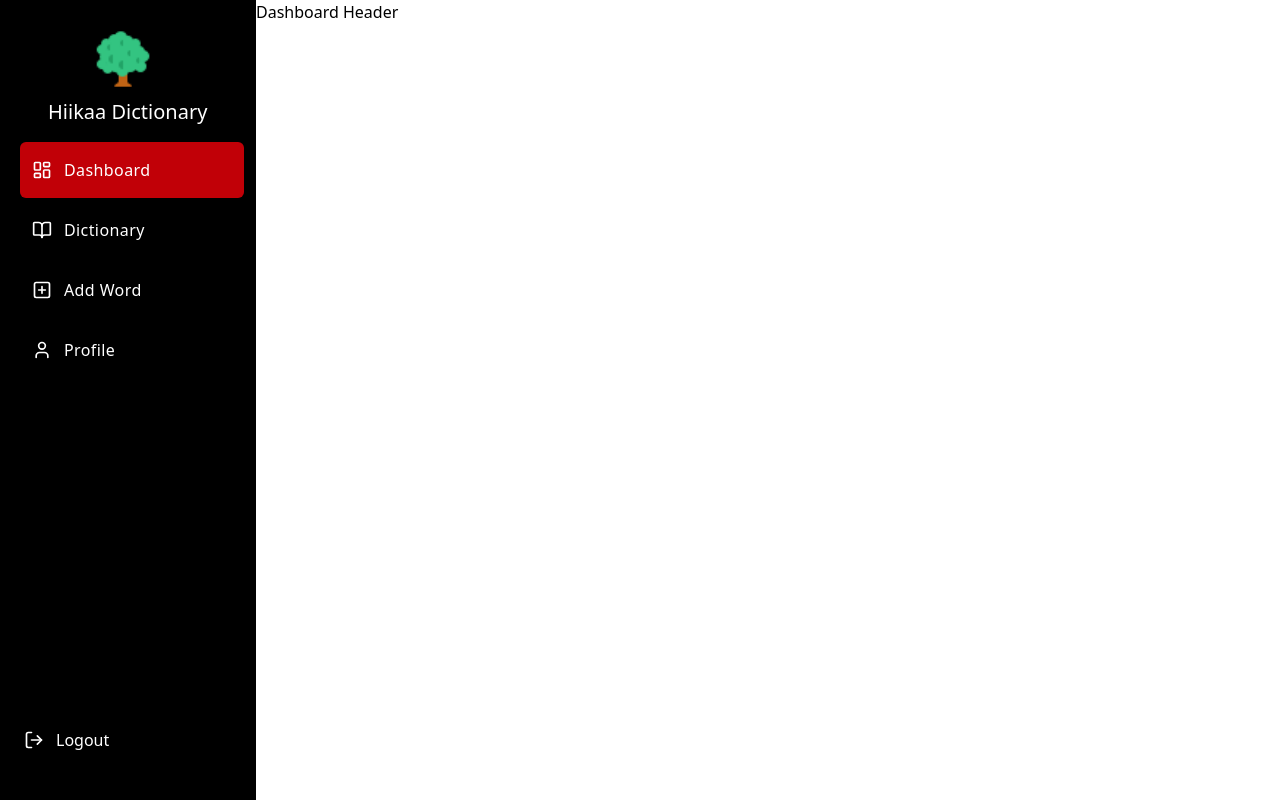
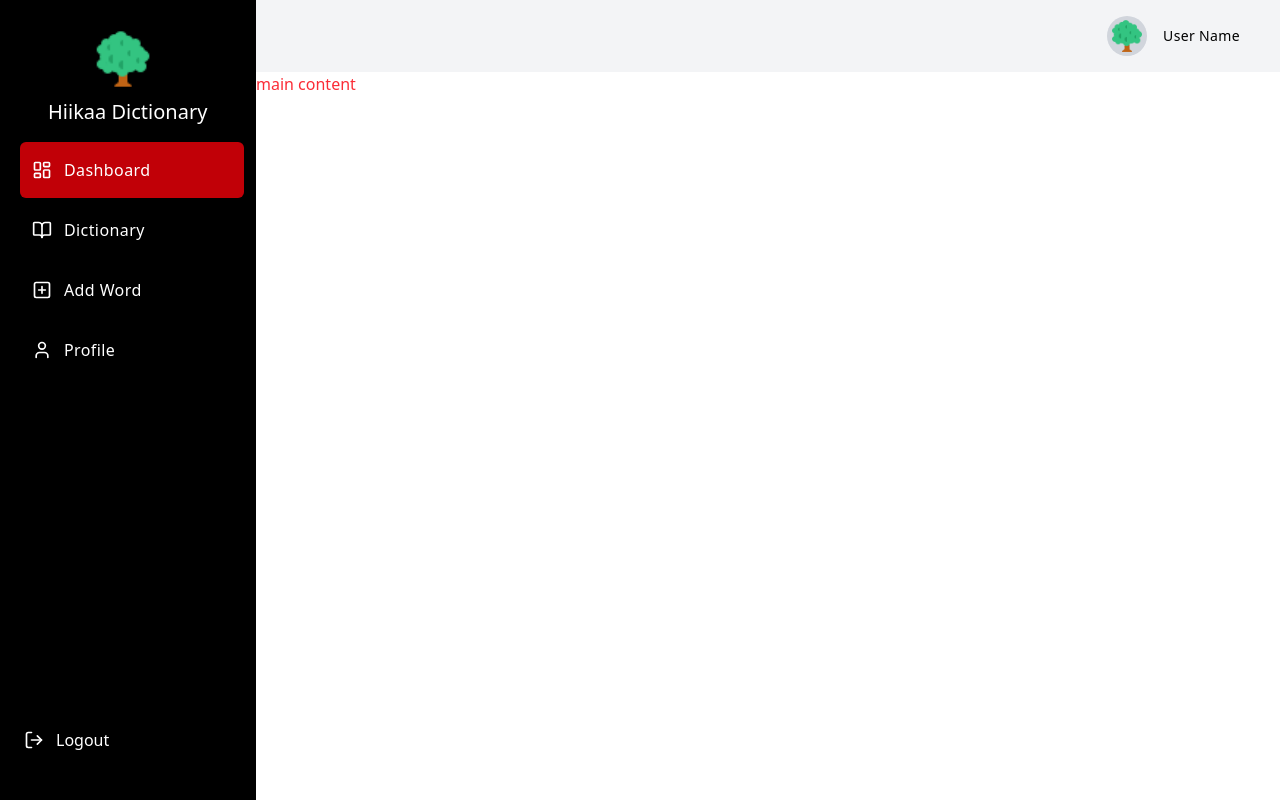
Before and after one commit to rawera-daniel/hiikaa-dictionary, a Next.js app: page /dashboard in a window 1280 px wide. Built offline with nearby package versions, Linux system fonts and the light colour scheme; a web font is replaced by a local one.

Commit message:
feat: add header component to dashboard layout

```diff
--- /dev/null
+++ b/app/_components/HeadDashboard.js
@@ -0,0 +1,18 @@
+import Image from "next/image";
+import React from "react";
+import OT from "@/public/oak-tree.png";
+
+export default function HeadDashboard() {
+  return (
+    <header className="bg-gray-100 px-6 h-18">
+      <div className="flex items-center justify-end gap-4 h-full -translate-x-4">
+        <Image
+          src={OT}
+          alt="The odaa tree"
+          className="rounded-[50%] w-10 h-10 bg-gray-300"
+        />
+        <span className="text-sm tracking-wide font-medium ">User Name</span>
+      </div>
+    </header>
+  );
+}
--- a/app/dashboard/page.js
+++ b/app/dashboard/page.js
@@ -1,4 +1,4 @@
-import React from "react";
+import HeadDashboard from "../_components/HeadDashboard";
 import Sidebar from "../_components/Sidebar";
 
 export default function page() {
@@ -7,7 +7,10 @@ export default function page() {
       <aside className="w-64 shrink-0">
         <Sidebar />
       </aside>
-      <div className="flex-1">Dashboard Header</div>
+      <div className="flex-1">
+        <HeadDashboard />
+        <div className="text-red-500">main content</div>
+      </div>
     </div>
   );
 }
```
